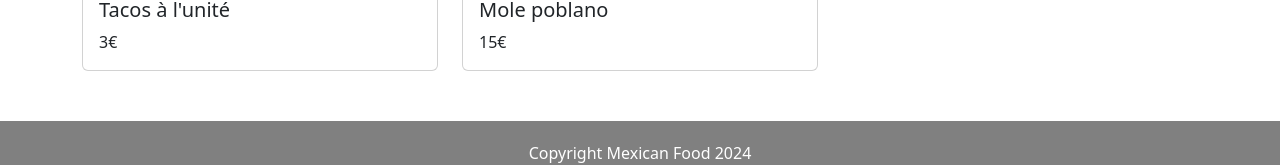
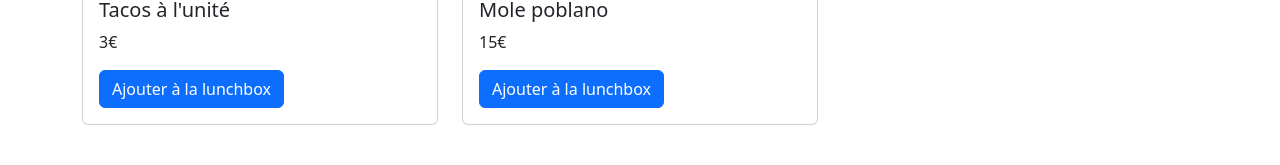
Before and after one commit to BertrandTang/orpheus_projekt, a React (Vite) app: page / in a window 1280 px wide. Shown: the part 395-560 px from the top of the page. Built offline with nearby package versions, Linux system fonts and the light colour scheme.

Commit message:
adds activity 12

```diff
--- a/src/components/Dish.jsx
+++ b/src/components/Dish.jsx
@@ -1,9 +1,15 @@
 import Card from 'react-bootstrap/Card';
-import Badge from 'react-bootstrap/Badge';
-import Stack from 'react-bootstrap/Stack';
+import Badge from 'react-bootstrap/Badge'; ``
+import Button from 'react-bootstrap/Button';
+
 import "../assets/styles/dish.scss"
 
 export default function Dish({ title, price, img, isNew }) {
+    const handleClick = (title) => {
+        alert(
+            `Le plat ${title} est maintenant dans votre panier`
+        )
+    };
     return (
         <Card>
             {isNew ? (<Badge bg="primary">FRESHLY NEW</Badge>) : null}
@@ -13,6 +19,7 @@ export default function Dish({ title, price, img, isNew }) {
                 <Card.Text>
                     {price}€
                 </Card.Text>
+                <Button variant="primary" onClick={() => handleClick(title)}>Ajouter à la lunchbox</Button>
             </Card.Body>
         </Card>
     )
```
